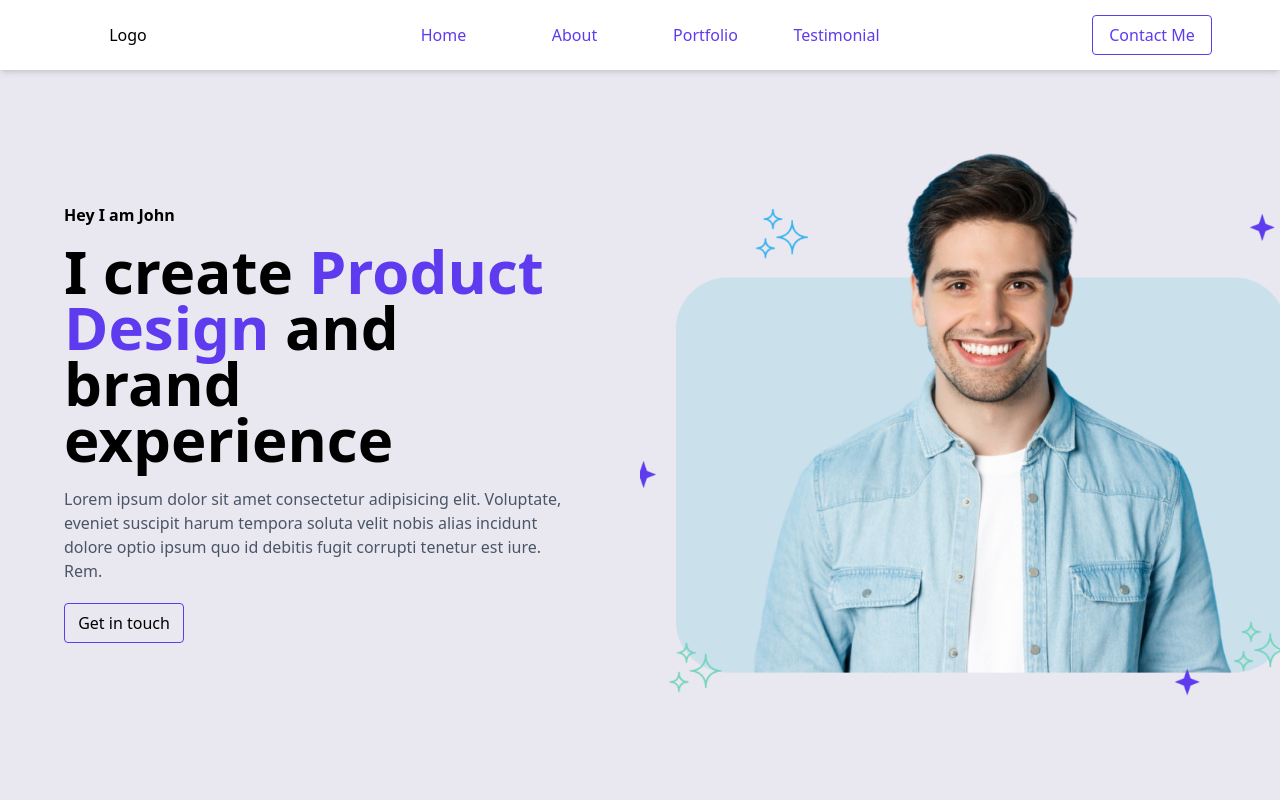
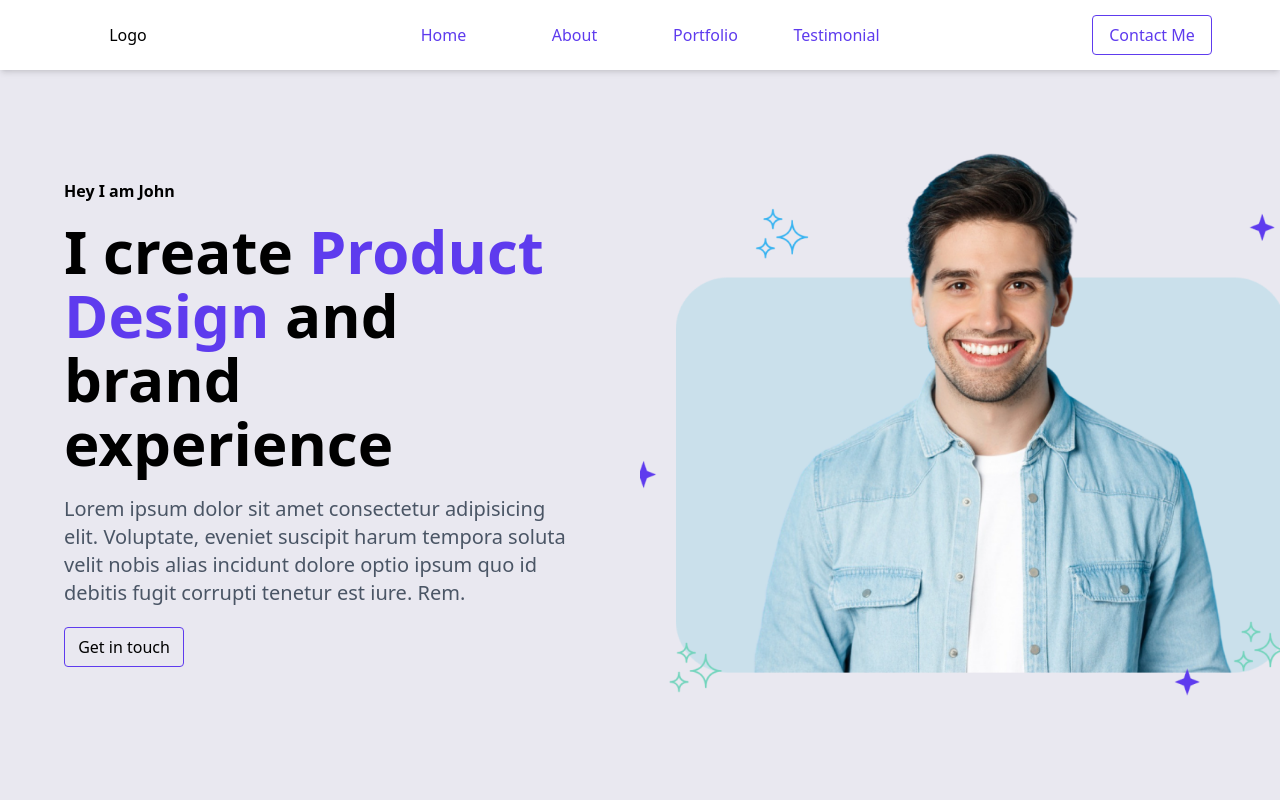
Before and after one commit to Maryammuhammadafzal/Product_Designer_Portfolio, a React (Vite) app: page / in a window 1280 px wide. Shown: the top 800 px of the page. Built offline with nearby package versions, Linux system fonts and the light colour scheme.

Commit message:
responsivenes

```diff
--- a/src/Components/Hero/Hero.jsx
+++ b/src/Components/Hero/Hero.jsx
@@ -8,10 +8,10 @@ const Hero = () => {
     <div className="w-full  h-auto 2xl-h-screen  flex justify-evenly  items-center">
       <div className="w-[50%] h-[100%] flex flex-col items-center gap-y-5 justify-center ">
         <SubHeading text="Hey I am John"/>
-        <h1 className="w-[80%] h-fit leading-14 font-bold lg:text-5xl xl:text-6xl 2xl:text-7xl 2xl:leading-20">
+        <h1 className="w-[80%] h-fit leading-14 font-bold lg:text-6xl lg:leading-16">
           I create <span className="text-[#5E3BEE]">Product Design</span> and brand experience
         </h1>
-        <p className="w-[80%] h-fit text-base text-gray-600">
+        <p className="w-[80%] h-fit text-base text-gray-600 lg:text-lg xl:text-xl ">
           Lorem ipsum dolor sit amet consectetur adipisicing elit. Voluptate,
           eveniet suscipit harum tempora soluta velit nobis alias incidunt
           dolore optio ipsum quo id debitis fugit corrupti tenetur est iure.
@@ -21,8 +21,8 @@ const Hero = () => {
         <Button text="Get in touch" bg="[#5E3BEE]" color="[#fff]"/>
         </div>
       </div>
-      <div className="w-[50%] h-auto flex justify-between items-center ">
-        <img src={HeroImage} alt="heroImage" />
+      <div className="w-[50%] h-auto flex justify-between items-center">
+        <img src={HeroImage} alt="heroImage" className="w-auto h-auto" />
       </div>
     </div>
   );
```
